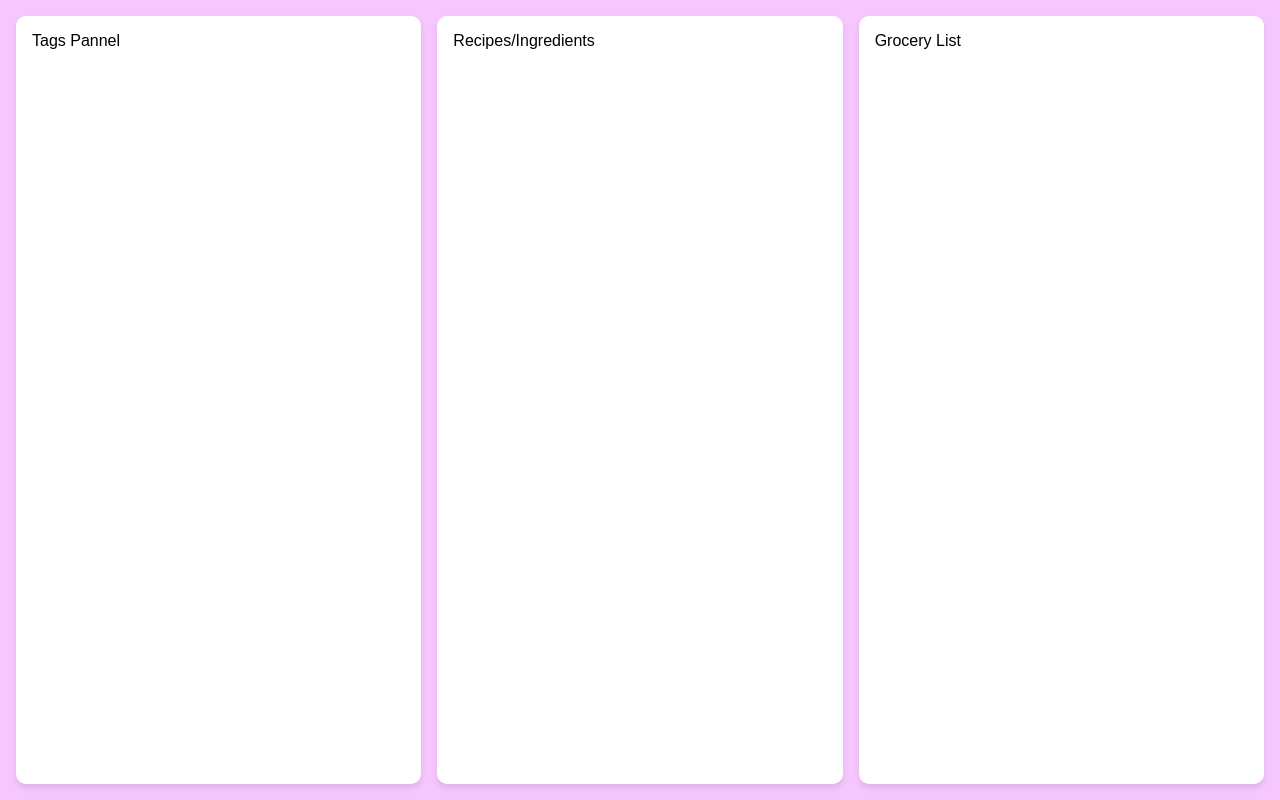
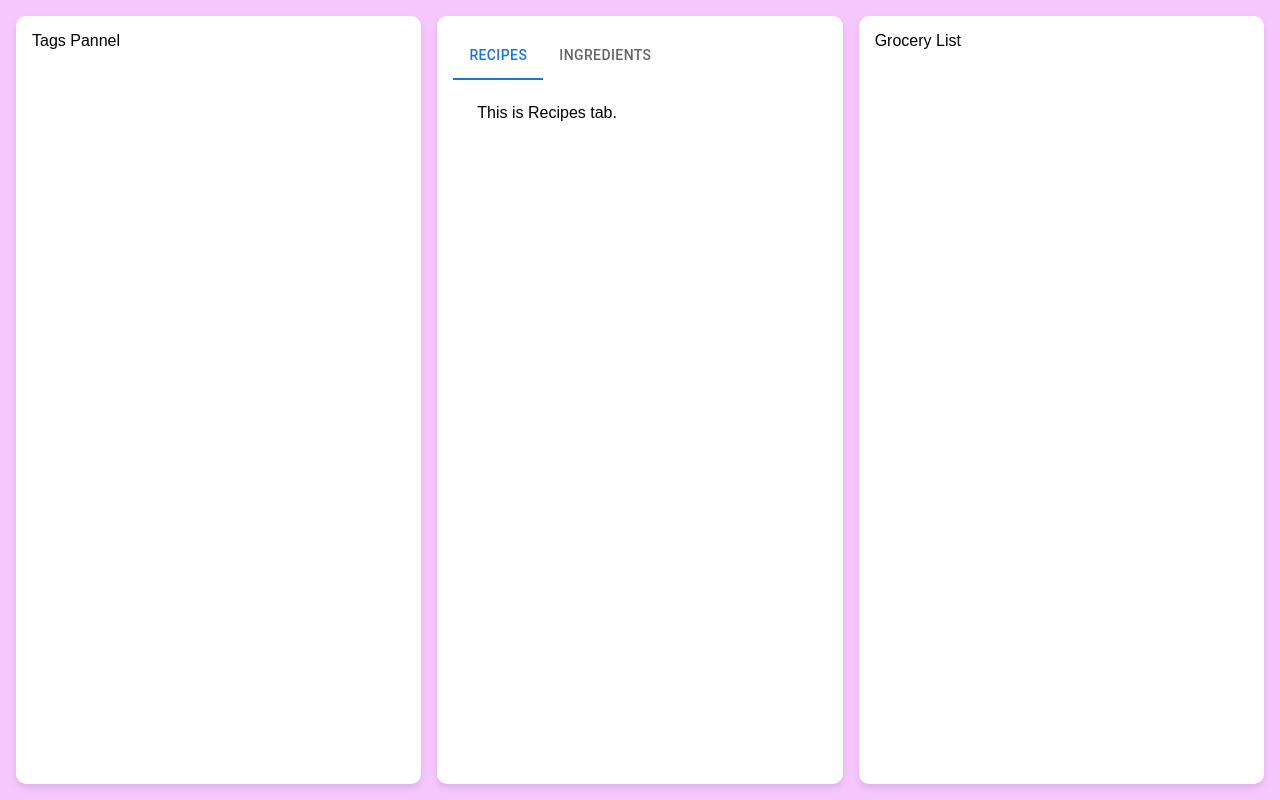
Before and after one commit to CSC536-Grocify/grocify, a React (Create React App) app in the folder frontend/: page /main in a window 1280 px wide. Built offline with nearby package versions, Linux system fonts and the light colour scheme.

Commit message:
tab switching between recipes and ingredients

```diff
--- a/frontend/package.json
+++ b/frontend/package.json
@@ -3,6 +3,8 @@
   "version": "0.1.0",
   "homepage": ".",
   "dependencies": {
+    "@mui/lab": "^5.0.0-alpha.123",
+    "@mui/material": "^5.11.13",
     "@testing-library/jest-dom": "^5.16.5",
     "@testing-library/react": "^13.4.0",
     "@testing-library/user-event": "^13.5.0",
--- a/frontend/src/pages/main/Main.jsx
+++ b/frontend/src/pages/main/Main.jsx
@@ -7,7 +7,7 @@ import GroceryList from "./grocerylist/GroceryList";
 function Main() {
   const [matches, setMatches] = useState(
     window.matchMedia("(min-width: 768px)").matches
-  )
+  );
 
   useEffect(() => {
     window
--- /dev/null
+++ b/frontend/src/pages/main/recipesingredients/IngredientsTab.jsx
@@ -0,0 +1,11 @@
+import React from "react";
+
+function IngredientsTab() {
+  return (
+    <div>
+      This is Ingredients tab.
+    </div>
+  )
+}
+
+export default IngredientsTab;
--- a/frontend/src/pages/main/recipesingredients/RecipesIngredients.jsx
+++ b/frontend/src/pages/main/recipesingredients/RecipesIngredients.jsx
@@ -1,8 +1,30 @@
-import React from "react";
+import React, { useState } from "react";
+import IngredientsTab from "./IngredientsTab";
+import RecipesTab from "./RecipesTab";
+import { TabContext, TabPanel } from "@mui/lab";
+import Tabs from "@mui/material/Tabs";
+import Tab from "@mui/material/Tab";
 
 function RecipesIngredients() {
+  const [tabValue, setTabValue] = useState("recipes");
+
+  function handleTabChange (event, newValue) {
+    setTabValue(newValue);
+  }
+
   return (
-    <div>Recipes/Ingredients</div>
+    <TabContext value={tabValue}>
+      <Tabs value={tabValue} onChange={handleTabChange} aria-label="Recipes Ingredients tabs">
+        <Tab label="Recipes" value="recipes" />
+        <Tab label="Ingredients" value="ingredients" />
+      </Tabs>
+      <TabPanel value="recipes">
+        <RecipesTab />
+      </TabPanel>
+      <TabPanel value="ingredients">
+        <IngredientsTab />
+      </TabPanel>
+    </TabContext>
   )
 }
 
--- /dev/null
+++ b/frontend/src/pages/main/recipesingredients/RecipesTab.jsx
@@ -0,0 +1,11 @@
+import React from "react";
+
+function RecipesTab() {
+  return (
+    <div>
+      This is Recipes tab.
+    </div>
+  )
+}
+
+export default RecipesTab;
```
Also changed, not shown: 1 other file (tests, documents, lock files or other folders).
